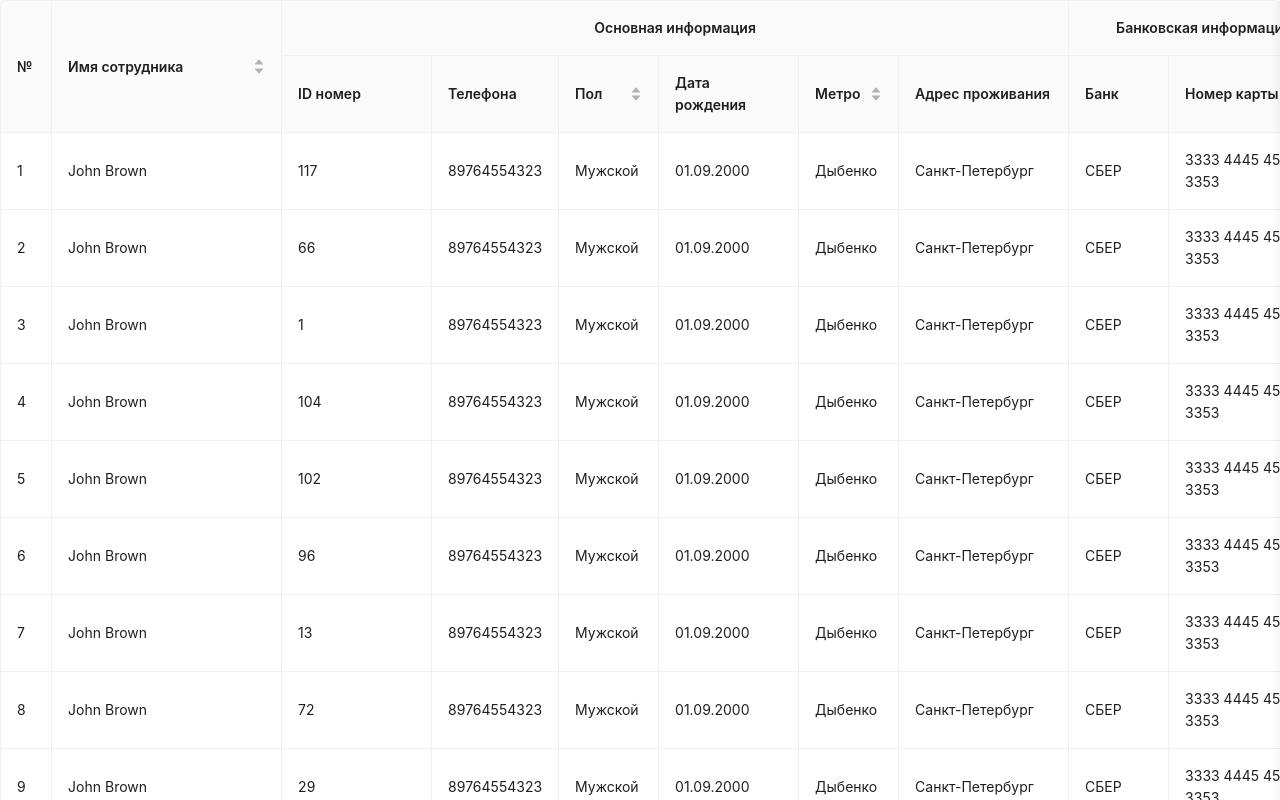
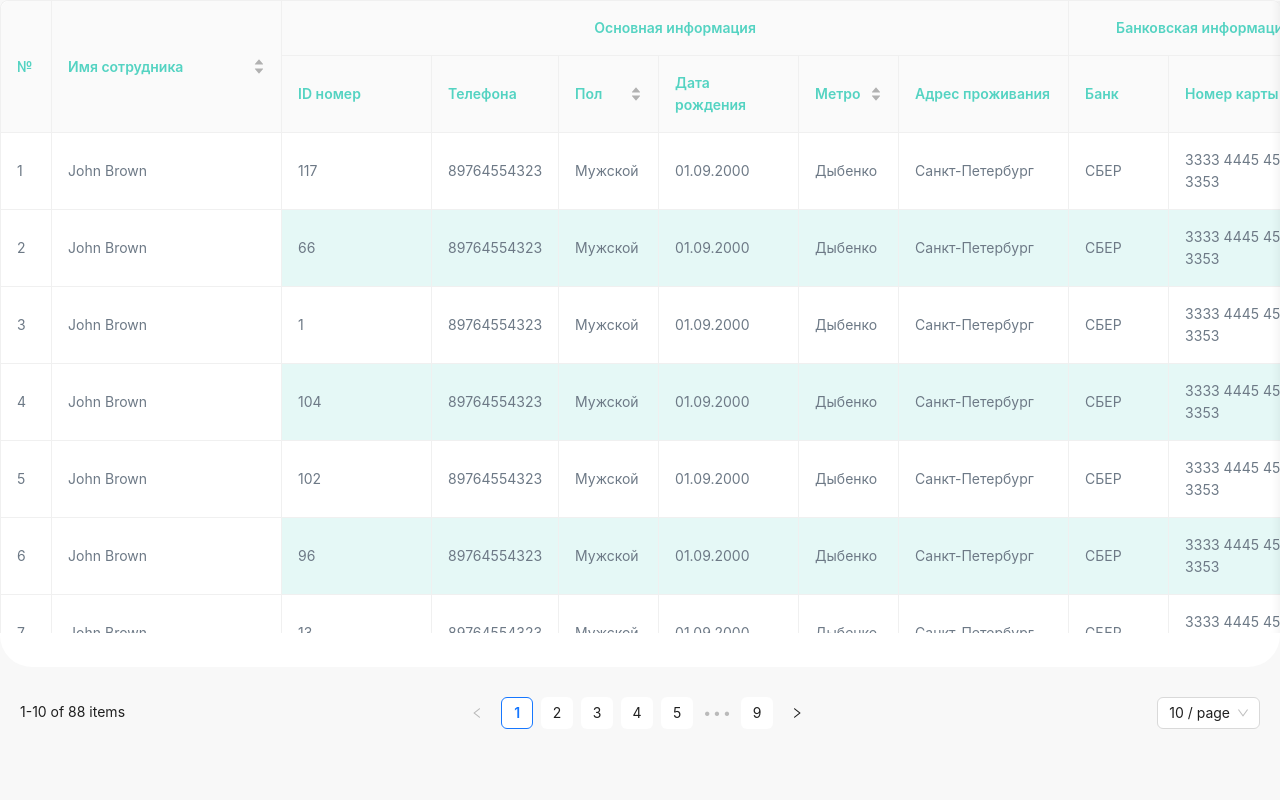
Before and after one commit to Fpsska/Employees-database-app, a React (Create React App) app: page / in a window 1280 px wide. Shown: the top 800 px of the page. Built offline with nearby package versions, Linux system fonts and the light colour scheme.

Commit message:
feat: add styles for table cell elements, pagination & add logic of show/hide ant prelaoder

```diff
--- a/src/components/layout/Table/Table.tsx
+++ b/src/components/layout/Table/Table.tsx
@@ -1,4 +1,4 @@
-import React from 'react';
+import React, { useState, useEffect } from 'react';
 
 import { Table as AntTable, Pagination } from 'antd';
 
@@ -41,6 +41,8 @@ interface dataType {
     note: string;
     //
 }
+
+// /. interfaces
 
 const columns: ColumnsType<dataType> = [
     {
@@ -137,7 +139,7 @@ const columns: ColumnsType<dataType> = [
                 title: 'Кем выдан',
                 dataIndex: 'passportProvider',
                 key: 'passportProvider',
-                width: 150
+                width: 190
             },
             {
                 title: 'Срок действия',
@@ -155,7 +157,7 @@ const columns: ColumnsType<dataType> = [
                 title: 'Адрес прописки',
                 dataIndex: 'residencePlace',
                 key: 'residencePlace',
-                width: 150
+                width: 190
             },
             {
                 title: 'Патент',
@@ -180,7 +182,7 @@ const columns: ColumnsType<dataType> = [
                 title: 'Мед.книжка',
                 dataIndex: 'medicalBook',
                 key: 'medicalBook',
-                width: 200
+                width: 120
             }
         ]
     },
@@ -260,7 +262,7 @@ for (let i = 0; i < 88; i++) {
         medicalBook: '-',
         //
         position: 'Бригадир',
-        subdivision: 'В2В',
+        subdivision: 'B2B',
         decision: 'Принят',
         sourse: 'hh',
         date: '12.09.2022',
@@ -269,17 +271,30 @@ for (let i = 0; i < 88; i++) {
 }
 
 const Table: React.FC = () => {
+    const [isDataLoading, setDataLoading] = useState<boolean>(true);
+
+    // /. hooks
+
+    useEffect(() => {
+        setTimeout(() => {
+            setDataLoading(false);
+        }, 1000);
+    }, []);
+
     return (
         <>
             <AntTable
+                className="table"
                 columns={columns}
                 dataSource={data}
                 bordered
                 size="large"
-                scroll={{ x: 'max-content', y: 'none' }}
+                scroll={{ x: 'max-content', y: '500px' }}
                 pagination={false}
+                loading={isDataLoading}
             />
             <Pagination
+                className="pagination"
                 total={data.length}
                 showTotal={(total, range) =>
                     `${range[0]}-${range[1]} of ${total} items`
--- a/src/components/layout/Table/table.scss
+++ b/src/components/layout/Table/table.scss
@@ -0,0 +1,68 @@
+@import 'assets/styles/vars.scss';
+
+.table {
+    padding-bottom: 34px;
+    border-radius: 32px;
+    background-color: $white-color;
+
+    .ant-table-body {
+        &::-webkit-scrollbar {
+            height: 8px;
+            width: 8px;
+        }
+
+        &::-webkit-scrollbar-track {
+            background-color: transparent;
+        }
+
+        &::-webkit-scrollbar-thumb {
+            background-color: $gray-color;
+            border-radius: 4px;
+        }
+    }
+
+    tr>th.ant-table-cell {
+        color: $turquoise-color;
+    }
+
+    tr {
+        &:nth-child(odd) {
+            td {
+                &:nth-child(n+3) {
+                    background-color: $bubbles-color;
+                }
+            }
+        }
+
+        td {
+            &:hover {
+                color: $turquoise-color;
+                cursor: default;
+            }
+        }
+    }
+
+    .ant-table-cell {
+        color: $auroMetalSaurus-color;
+    }
+
+    .ant-spin.ant-spin-spinning {
+        max-height: none;
+    }
+}
+
+.pagination {
+    display: flex;
+    justify-content: space-between;
+    padding: 30px 20px;
+
+    .ant-pagination-total-text {
+        flex: 1 1 auto;
+    }
+
+    .ant-pagination-options {
+        flex: 1 0 auto;
+        display: flex;
+        justify-content: flex-end;
+    }
+}
```
